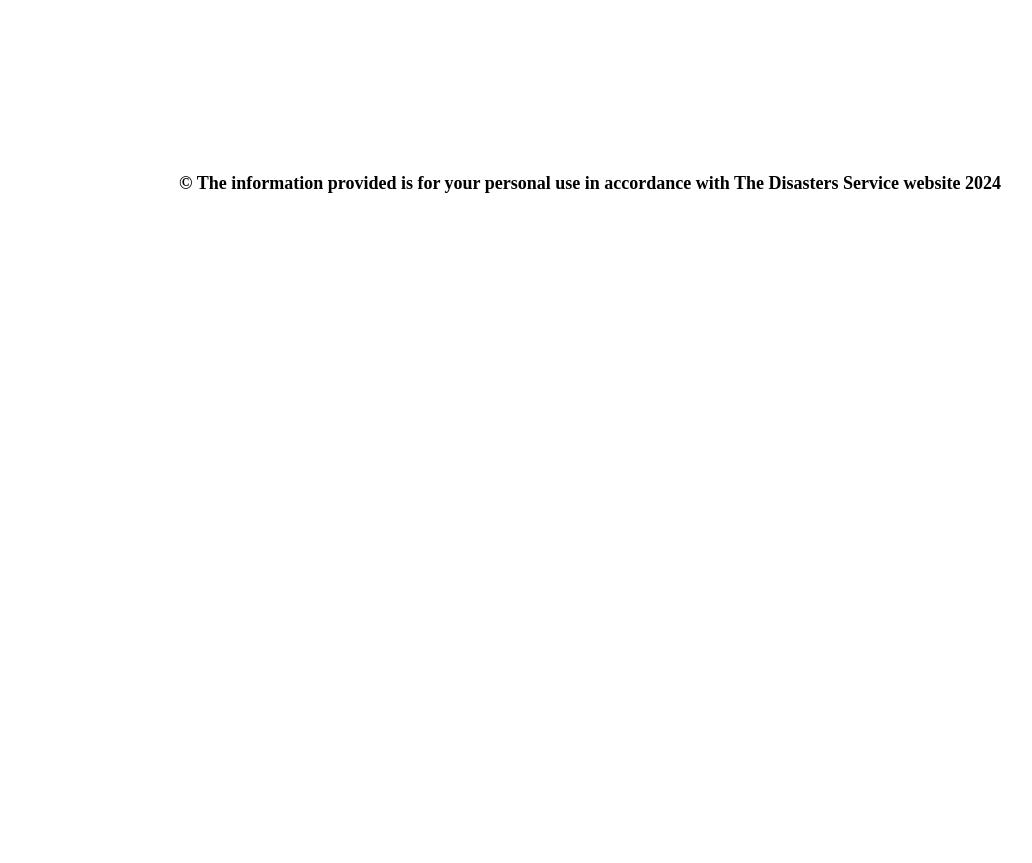
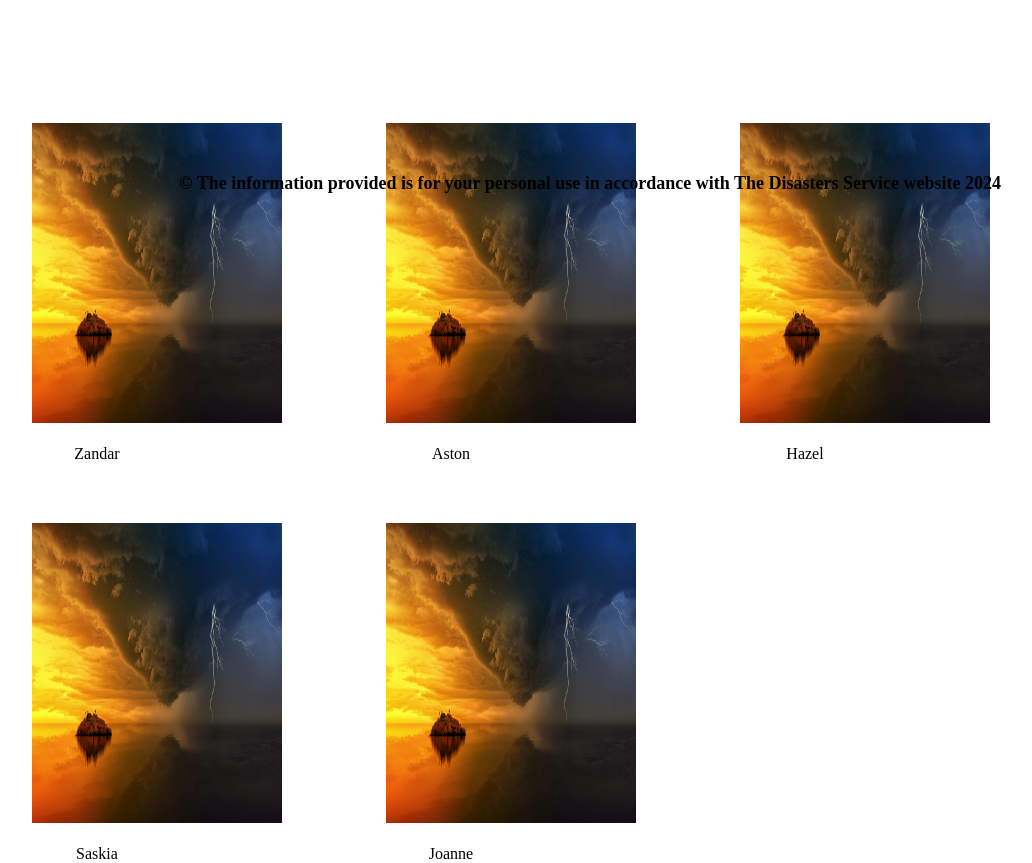
Before and after one commit to BIT-Studio-3/group-project-25-1-scade, a SvelteKit app in the folder disaster/disaster/: page /about in a window 1280 px wide. Shown: the part 549-1412 px from the top of the page, without its empty margins (86-1118 px from the left). Before the commit the page ends 800 px from the top, so only its background shows below. Built offline with nearby package versions, Linux system fonts and the light colour scheme.

Commit message:
changed and added image reformatting abilities, added cards to about page

```diff
--- a/disaster/disaster/src/lib/Image.svelte
+++ b/disaster/disaster/src/lib/Image.svelte
@@ -1,20 +1,17 @@
 <script>
     export let pic;
     export let picname;
+    export let picwidth;
+    export let picheight;
 </script>
 
 <div>
-    <img src={pic} alt={picname}>
+    <img src={pic} alt={picname} width={picwidth} height={picheight}>
 </div>
 
 <style>
     div {
-        padding: 1em;
         text-align: center;
-        max-width: 800px;
-    }
-    img {
-        width: 800px
-
+        margin-right: 10px;
     }
 </style>
--- a/disaster/disaster/src/routes/+page.svelte
+++ b/disaster/disaster/src/routes/+page.svelte
@@ -3,6 +3,7 @@
     import Footer from '$lib/Footer.svelte'
     import Image from '$lib/Image.svelte';
     import homepic from '$lib/Weather.jpg';
+
 </script>
 
 
@@ -12,7 +13,7 @@
 <p>This is the home page of our emergency weather alert application.</p>
 
 <div class="imageContainor">
-    <Image pic={homepic} picname={"cover"} />
+    <Image pic={homepic} picname={"cover"} picwidth={"800px"} picheight={"400px"}/>
 </div>
 
 
--- a/disaster/disaster/src/routes/about/+page.svelte
+++ b/disaster/disaster/src/routes/about/+page.svelte
@@ -1,6 +1,8 @@
 <script>
     import Header from '$lib/Header.svelte';
     import Footer from '$lib/Footer.svelte';
+    import Image from '$lib/Image.svelte';
+    import homepic from '$lib/Weather.jpg';
 </script>
 
 <Header headingTitle="About Page" />
@@ -15,10 +17,66 @@
 <h3>Our Members</h3>
 <p>Photos here ig</p>
 
-<p>Visit <a href="https://kit.svelte.dev">kit.svelte.dev</a> to read the documentation</p>
+<div id="group">
+    <h4>Members</h4>
+
+    <div class="members">
+        <div class="imageContainer">
+            <Image pic={homepic} picname={"cover"} picheight={"300px"} picwidth={"250px"} />
+        </div>
+        <div class="name"><br /> Zandar</div>
+    </div>
+
+    <div class="members">
+        <div class="imageContainer">
+            <Image pic={homepic} picname={"cover"} picheight={"300px"} picwidth={"250px"} />
+        </div>
+        <div class="name"><br /> Aston</div>
+    </div>
+
+    <div class="members">
+        <div class="imageContainer">
+            <Image pic={homepic} picname={"cover"} picheight={"300px"} picwidth={"250px"} />
+        </div>
+        <div class="name"><br /> Hazel</div>
+    </div>
+
+    <div class="members">
+        <div class="imageContainer">
+            <Image pic={homepic} picname={"cover"} picheight={"300px"} picwidth={"250px"} />
+        </div>
+        <div class="name"><br /> Saskia</div>
+    </div>
+
+    <div class="members">
+        <div class="imageContainer">
+            <Image pic={homepic} picname={"cover"} picheight={"300px"} picwidth={"250px"} />
+        </div>
+        <div class="name"><br /> Joanne</div>
+    </div>
+</div>
 
 <Footer year={2024} />
 
 <style>
 
+.members {
+display: inline-block;
+width: 150px;
+height: 200px;
+vertical-align: top;
+text-align:center;
+margin: 100px;
+
+}
+.name {
+    display: inline;
+}
+.imageContainer {
+    width: 100%;
+    display: block;
+    padding-right: 100px;
+    padding-left: 10px;
+}
+
 </style>
```
Also changed, not shown: disaster/disaster/src/lib/clubpenguin.gif (added), 1 other file (tests, documents, lock files or other folders).
